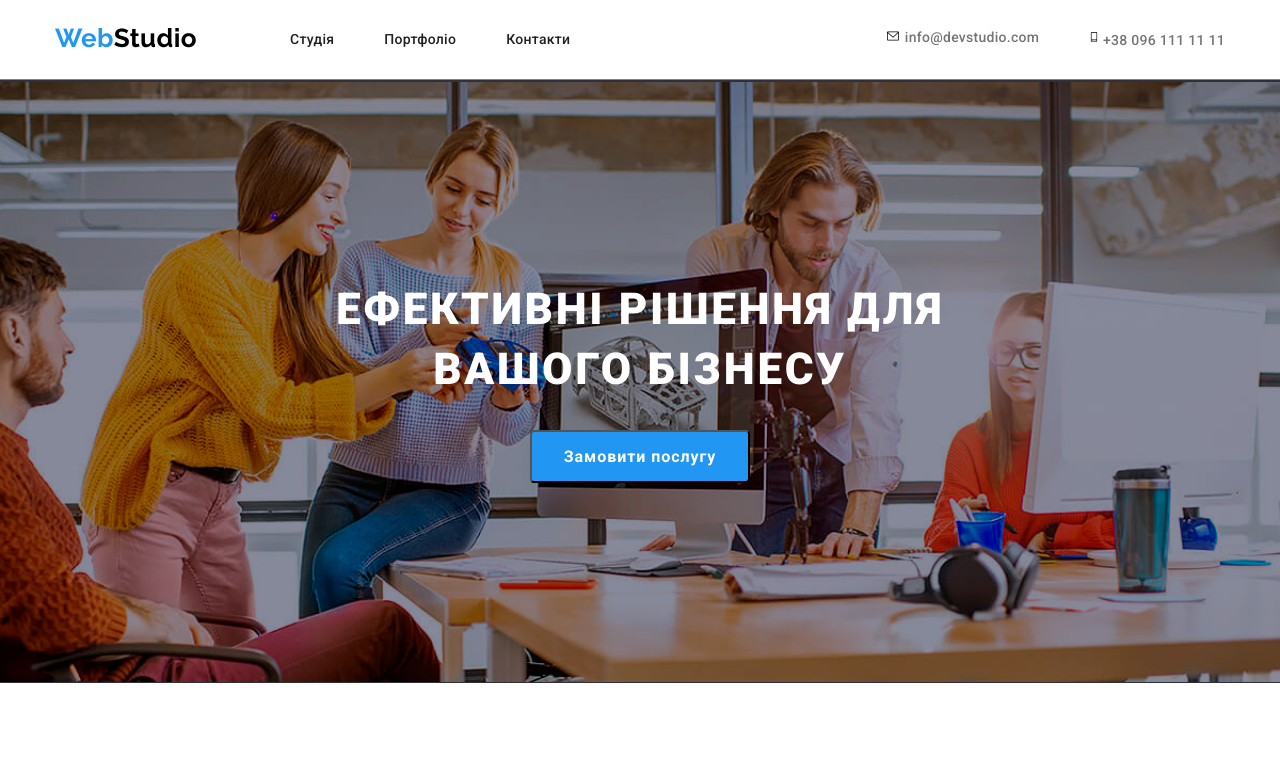
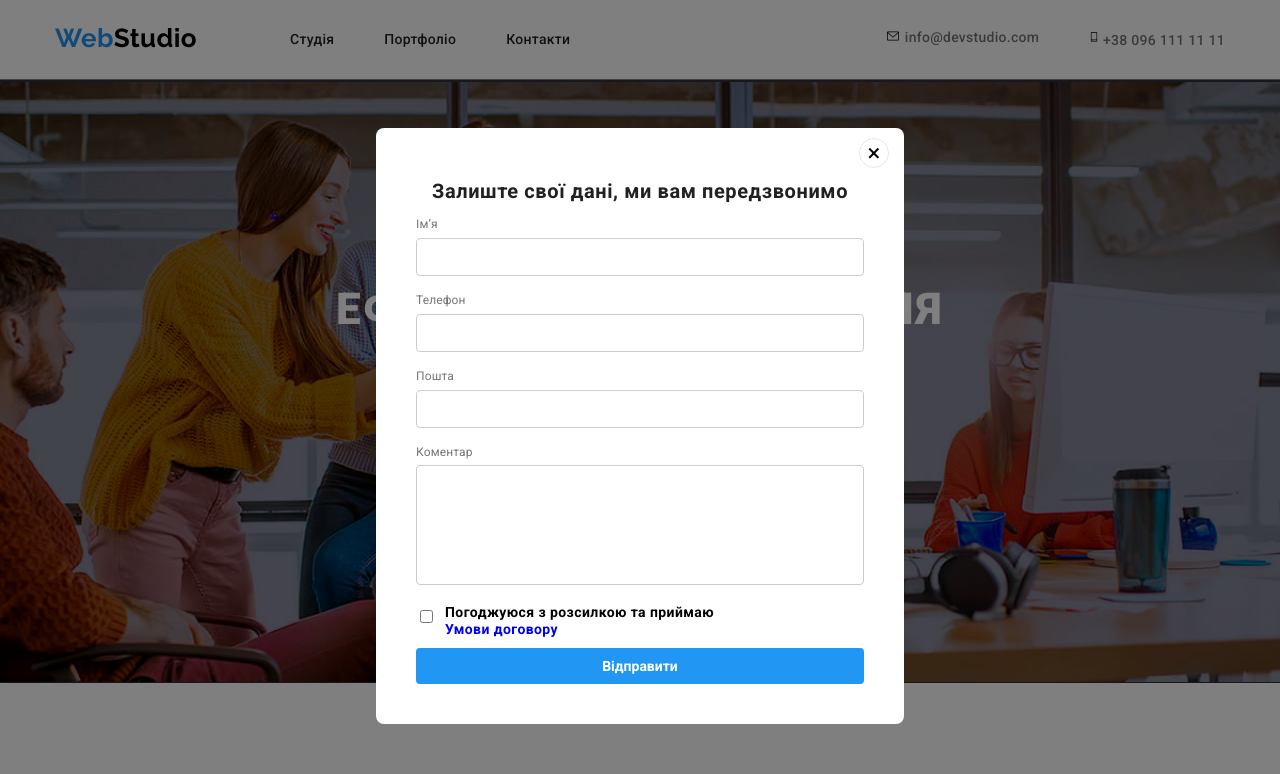
Before and after one commit to ArtemKuche/webstudio3, a plain HTML site: page index.html in a window 1280 px wide. Both pictures are taken after a click on the link "Студія". Shown: the top 774 px of the page. Drawn offline with nearby package versions, Linux system fonts and the light colour scheme.

Commit message:
modal-window

```diff
--- a/css/style.css
+++ b/css/style.css
@@ -223,12 +223,37 @@ margin-bottom: 50px;
 
 .services-list{
   display: flex;
-column-gap: 30px;
+  column-gap: 30px;
+  list-style: none;
+  padding: 0;
+}
+
+.services-item {
+  position: relative;
+  flex: 1;
+}
+
+.image-caption {
+  position: absolute;
+  bottom: 0;
+  left: 0;
+  width: 100%;
+  padding: 27px 0;
+  background-color: rgba(47, 48, 58, 0.8);
+  color: white;
+  text-align: center;
+  font-weight: 700;
+  font-size: 14px;
+  line-height: 1.14;
+  letter-spacing: 0.03em;
+  text-transform: uppercase;
 }
 
 .team{
   padding-top: 94px;
   padding-bottom: 94px;
+ background-color:#f5f4fa;;
+
 }
 
 
@@ -309,6 +334,142 @@ color: #2196f3;
 .header-studio{
   color: #000000;
 }
+
+
+.modal {
+  display: none;
+  position: fixed;
+  z-index: 10;
+  left: 0;
+  top: 0;
+  width: 100%;
+  height: 100%;
+  overflow: auto;
+  background-color: rgba(0, 0, 0, 0.5);
+}
+
+
+.modal-content {
+  background-color: #fff;
+  margin: 10% auto;
+  padding: 40px;
+  border-radius: 8px;
+  width: 528px;
+  position: relative;
+
+}
+
+
+
+
+
+
+.modal-close-btn {
+  position: absolute;
+  right: 15px;
+  top: 10px;
+  font-size: 24px;
+  cursor: pointer;
+  width:30px ;
+  height:30px ;
+  border: 1px solid rgba(0, 0, 0, 0.1);
+  border-radius: 50% ;
+  background-color: transparent;
+
+}
+
+.modal-close-btn:hover{
+
+}
+
+.modal-text{
+  font-family: var(--font-family);
+  font-weight: 700;
+  font-size: 20px;
+  letter-spacing: 0.03em;
+  text-align: center;
+  color: #212121;
+  margin-top: 12px;
+}
+
+.modal-form{
+  margin-top: 12px;
+}
+
+.label{
+  font-family: var(--font-family);
+  font-weight: 400;
+  font-size: 12px;
+  letter-spacing: 0.01em;
+  color: #757575;
+}
+
+.imput{
+  margin-top: 4px;
+}
+
+
+.textarea{
+resize: none;
+height: 120px;
+}
+
+
+input, textarea {
+  width: 100%;
+  padding: 10px;
+  margin-top: 6px;
+  margin-bottom: 15px;
+  border: 1px solid #ccc;
+  border-radius: 4px;
+}
+
+label {
+  font-weight: bold;
+}
+
+.checkbox {
+  display: flex;
+  align-items: center;
+  margin-right: 150px;
+  font-size: 14px;
+  padding-bottom: 10px;
+  vertical-align: middle;
+}
+
+
+.submit{
+
+}
+
+
+.checkbox #main-text-checkbox {
+  white-space: nowrap;
+}
+
+.checkbox #secondary-text-checkbox {
+  display: block;
+}
+
+.checkbox input {
+  margin-right: 8px;
+}
+
+button[type="submit"] {
+  background-color: #2196F3;
+  color: white;
+  padding: 10px 0;
+  border: none;
+  border-radius: 4px;
+  width: 100%;
+  font-weight: bold;
+  cursor: pointer;
+}
+
+button[type="submit"]:hover {
+  background-color: #1976D2;
+}
+
 
 .footer-studio{
  color: #FFFFFF;
@@ -448,3 +609,22 @@ margin-right: 24px;
 .galary-item:hover{
    box-shadow: 1px 4px 6px 0 rgba(0, 0, 0, 0.16), 0 4px 4px 0 rgba(0, 0, 0, 0.06), 0 1px 1px 0 rgba(0, 0, 0, 0.12);
 }
+
+.receiver-message {
+  right: 0;
+  position: absolute;
+}
+.emailsreceivetitle {
+  position: absolute;
+  bottom: 0;
+  left: 0;
+  width: 100%;
+  padding: 27px 0;
+  color: white;
+  text-align: center;
+  font-weight: 700;
+  font-size: 14px;
+  line-height: 1.14;
+  letter-spacing: 0.03em;
+  text-transform: uppercase;
+}
--- a/index.html
+++ b/index.html
@@ -23,13 +23,49 @@
     <!-- Шапка Сайту -->
     <header class="header">
       <div class="container header-position">
-        <a class="logo" href="/"
-          >Web<span class="header-studio">Studio</span></a
-        >
+        <a class="logo" href="/">
+          Web<span class="header-studio">Studio</span>
+        </a>
+
+        <!-- Modal -->
+        <div id="modal" class="modal">
+          <div class="modal-content">
+            <button class="modal-close-btn" type="button" id="closeModal">
+              <span class="close">&times;</span>
+            </button>
+            <h3 class="modal-text">Залиште свої дані, ми вам передзвонимо</h3>
+            <form class="modal-form">
+              <label class="label">Ім’я</label>
+              <input class="input" type="text"  required />
+
+              <label class="label">Телефон</label>
+              <input class="input" type="tel"  required />
+
+              <label class="label">Пошта</label>
+              <input class="input" type="email"  required />
+
+              <label class="label">Коментар</label>
+              <textarea class="textarea" ></textarea>
+
+              <label class="checkbox">
+                <input type="checkbox" required />
+
+
+                <p id="main-text-checkbox">Погоджуюся з розсилкою та приймаю <a href="#" id="secondary-text-checkbox">Умови договору</a> </p>
+
+              </label>
+
+              <button class="submit" type="submit">Відправити</button>
+            </form>
+          </div>
+        </div>
+
+        <script src="./script.js"></script>
+
         <nav class="nav">
           <ul class="menu">
             <li class="menu-item">
-              <a class="menu-link" href="#">Студія</a>
+              <a class="menu-link" href="#" id="openModalBtn">Студія</a>
             </li>
             <li class="menu-item">
               <a class="menu-link" href="./portfolio.html">Портфоліо</a>
@@ -132,6 +168,7 @@
                 src="./images/we_do1.jpg"
                 alt="coding on tablet"
               />
+              <div class="image-caption">Десктопні додатки</div>
             </li>
             <li class="services-item">
               <img
@@ -139,6 +176,7 @@
                 src="./images/we_do2.jpg"
                 alt="women with the phone"
               />
+              <div class="image-caption">Мобільні додатки</div>
             </li>
             <li class="services-item">
               <img
@@ -146,6 +184,7 @@
                 src="./images/we_do3.jpg"
                 alt="The view on the tablet"
               />
+              <div class="image-caption">Дизайнерські рішення</div>
             </li>
           </ul>
         </div>
@@ -387,6 +426,10 @@
               </a>
             </li>
           </ul>
+          <ul class="receiver-message">
+            <h2 class="emailsreceivetitle">Підписатись на розсилку</h2>
+            <input class="emails" placeholder="E-mail"></input><button><img src="./images/telegram.png"></button>
+          </ul>
         </div>
       </div>
     </footer>
--- /dev/null
+++ b/script.js
@@ -0,0 +1,19 @@
+document.addEventListener("DOMContentLoaded", function () {
+  const modal = document.getElementById("modal");
+  const openModalBtn = document.getElementById("openModalBtn");
+  const closeModalBtn = document.getElementById("closeModal");
+
+  openModalBtn.onclick = () => {
+    modal.style.display = "block";
+  };
+
+  closeModalBtn.onclick = () => {
+    modal.style.display = "none";
+  };
+
+  window.onclick = (e) => {
+    if (e.target == modal) {
+      modal.style.display = "none";
+    }
+  };
+});
```
Also changed, not shown: portfolio.html (+30 -13 lines), images/image.png (added), images/telegram.png (added).
